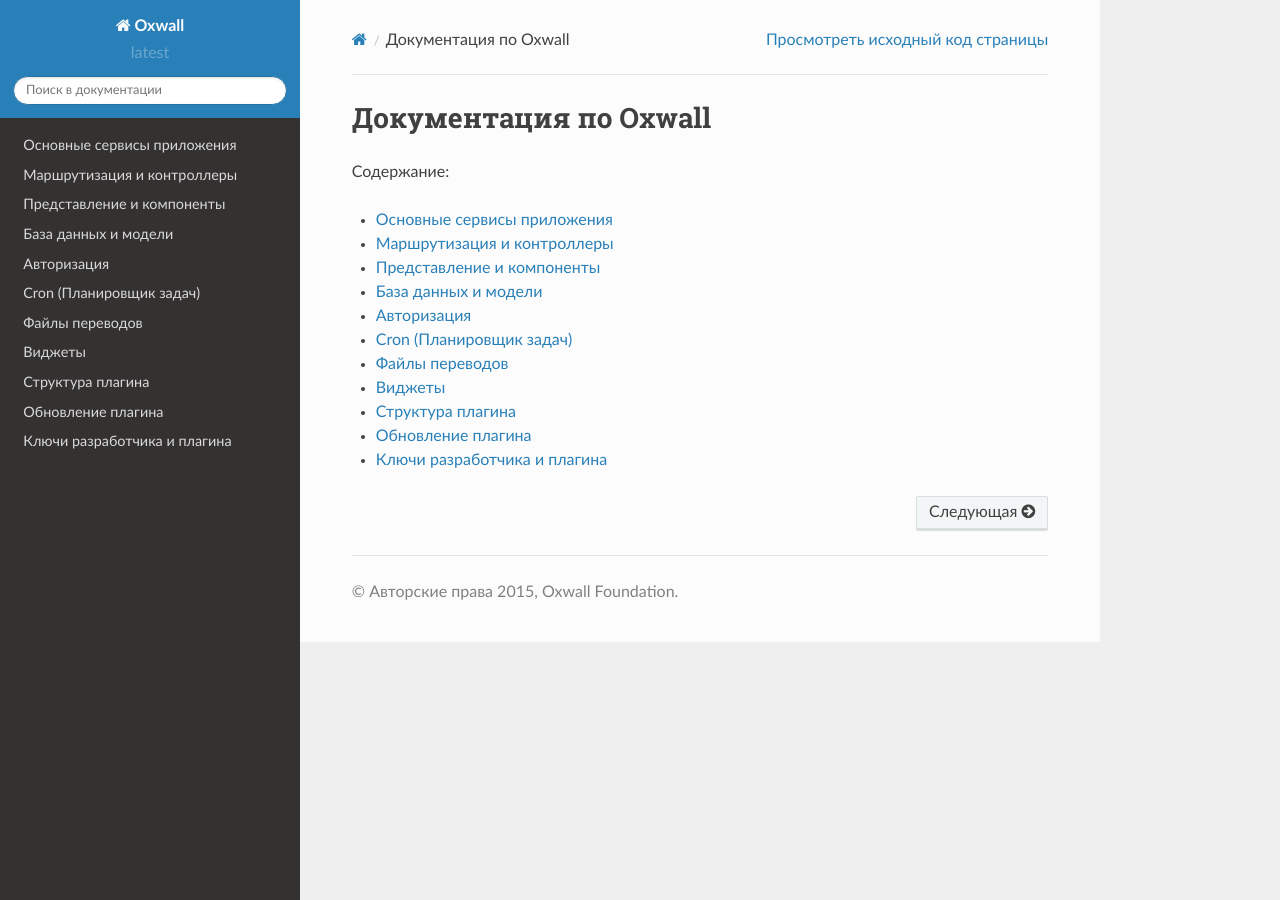
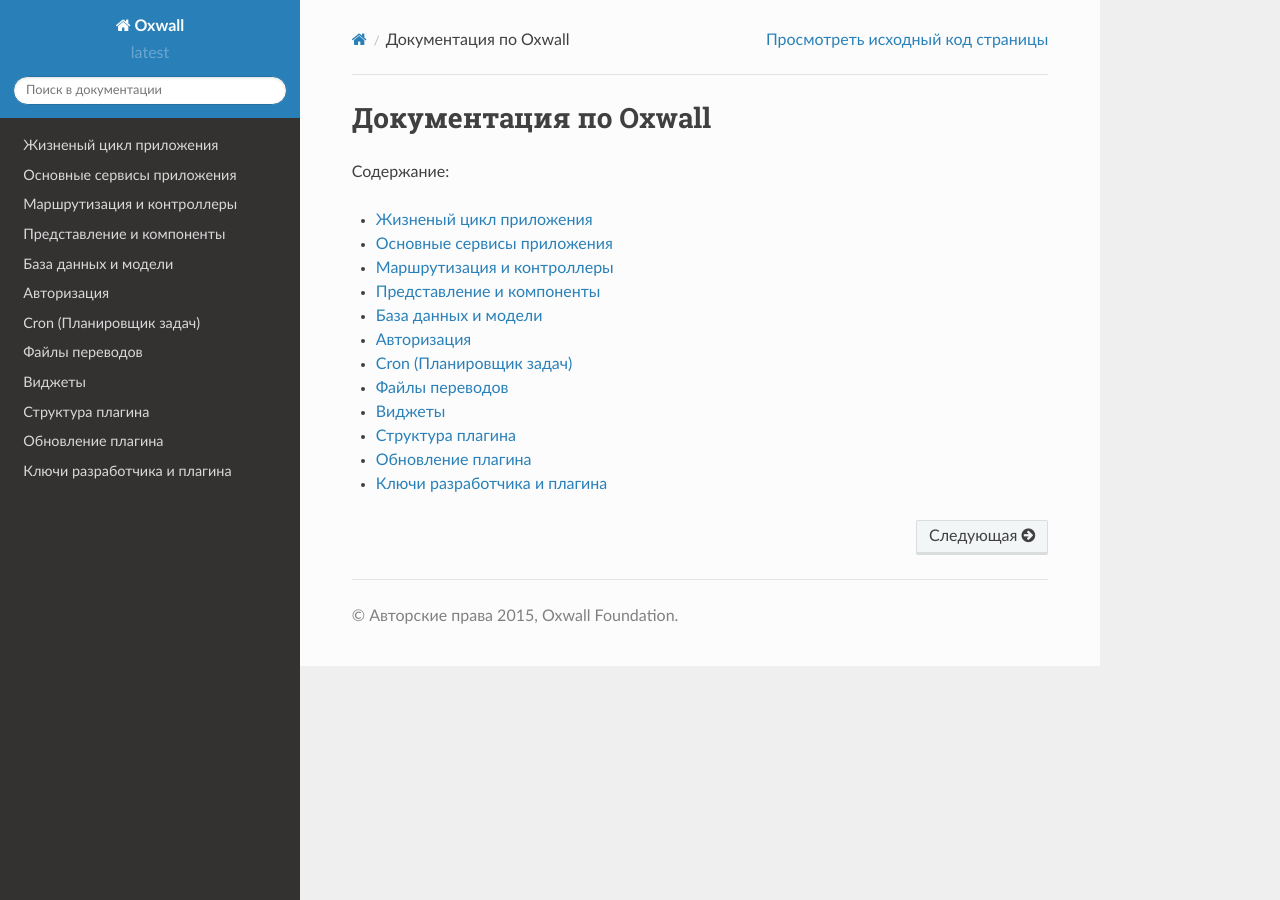
Before and after one commit to oxwall/docs-tech-ru, a Sphinx documentation site: the page built from docs/source/index.rst, in a window 1280 px wide. Built offline with Sphinx 7.4.7 and the Read the Docs theme 2.0.0, drawn with Linux system fonts in a browser that asks for light colours; some of the changed lines change nothing that is shown.

Commit message:
add a lifecycle page

```diff
--- /dev/null
+++ b/docs/source/application_lifecycle.rst
@@ -0,0 +1,141 @@
+.. _application_lifecycle-label:
+
+Жизненый цикл приложения
+========================
+
+Жизненный цикл приложения начинается с файла -  **index.php**, который является единственной точкой входа, другими словами все запросы поступающие от клиентов
+направляются прямо в этот файл (реализация паттерна - `Front controller <https://en.wikipedia.org/wiki/Front_controller>`_).
+Такое поведение задано с помощью директив файла **.htaccess** который находится в корне приложения и имеет следующие настройки:
+
+.. code-block:: .htaccess
+
+    Options +FollowSymLinks
+    RewriteEngine On
+
+    RewriteCond %{REQUEST_URI} !^/index\.php
+    RewriteCond %{REQUEST_URI} !/ow_updates/index\.php
+    RewriteCond %{REQUEST_URI} !/ow_updates/
+    RewriteCond %{REQUEST_URI} !/ow_cron/run\.php
+    RewriteCond %{REQUEST_URI} !/e500\.php
+    RewriteCond %{REQUEST_URI} !/captcha\.php
+    #RewriteCond %{REQUEST_URI} (/|\.php|\.html|\.htm|\.xml|\.feed|robots\.txt|\.raw|/[^.]*)$  [NC]
+    RewriteCond %{REQUEST_FILENAME} (/|\.php|\.html|\.htm|\.xml|\.feed|robots\.txt|\.raw|/[^.]*)$  [NC]
+    RewriteRule (.*) index.php
+
+Инициализация программного окружения
+------------------------------------
+
+После того как запрос был передан в файл **index.php** в нем начинается серия инициализаций программного окружения.
+
+#. Инициализация констант.
+#. Инициализация автолоадеров.
+#. Инициализация профайлера.
+#. Инициализация логирования.
+#. Инициализация сессий.
+
+Инициализация приложения
+------------------------
+
+На этапе инициализации приложения происходит ряд важных установок и вызовов на которые можно повлиять из плагинов ниже перечислены наиболее важные из них:
+
+
+Определение контекста приложения.
++++++++++++++++++++++++++++++++++
+
+В Oxwall  существует 3 контекста: мобильный, десктопный и api. После определения контекста, приложение просто регистрирует пекеджпойинтеры (неймспейсы),
+т.е по сути подключает файлы инициализации из определенного контекста. На данный момент из кода плагинов не возможно программно поменять контекст.
+
+
+Инициализация плагинов.
++++++++++++++++++++++++
+
+На данном этапе у каждого установленного и активного плагина вызывается файл init.php (:ref:`plugin-structure-label`) который регистрирует ресурсы плагина
+(маршрутизация контроллеров, системные события итд). После инициализации плагинов срабатывает системное событие которое оповещает приложение о том, что инициализация плагинов закончена:
+
+.. code-block:: php
+
+    $event = new OW_Event(OW_EventManager::ON_PLUGINS_INIT);
+    OW::getEventManager()->trigger($event);
+
+Это событие можно использовать в свои целях, к примеру после загрузки всех плагинов можно выполнить логику своего плагина.
+
+.. code-block:: php
+
+    class MYSUPERPLUGIN_CLASS_EventHandler
+    {
+        public function genericInit()
+        {
+          OW::getEventManager()->bind(OW_EventManager::ON_PLUGINS_INIT, array($this, 'afterPluginsInit'));
+        }
+
+        public function afterPluginsInit')
+        {
+            // do something...
+        }
+    }
+
+Инициализация темы.
++++++++++++++++++++
+
+Далее приложение пытается определить тему по умолчанию (тема по умолчанию задается в настройках админ панели) и активировать ее,
+взяв название темы из системных настроек приложения. Однако плагины могут повлиять на этот процесс, для этого нужно подписаться
+на системное событие и передать в него название другой темы. Пример системного события:
+
+.. code-block:: php
+
+    $activeThemeName = OW::getEventManager()->call('base.get_active_theme_name');
+    $activeThemeName = $activeThemeName ? $activeThemeName : OW::getConfig()->getValue('base', 'selectedTheme');
+
+Меняем дефолтную тему
+
+.. code-block:: php
+
+    class MYSUPERPLUGIN_CLASS_EventHandler
+    {
+        public function genericInit()
+        {
+          OW::getEventManager()->bind(‘base.get_active_theme_name’, array($this, 'changeTheme'));
+        }
+
+        public function changeTheme()
+        {
+            return ‘new_theme_name’;
+        }
+    }
+
+Инициализация объекта ответа.
++++++++++++++++++++++++++++++
+
+В самом конце инициализации приложения, создается объект ответа "Response", который и будет в последствии возвращен клиенту.
+В этом объекте содержаться заголовки ответа, которые можно менять по ходу жизненного цикла приложения.
+А также объект документ "Document", который содержит непосредственно сгенерированный html код.
+Сторонние плагины имеют возможность изменять содержимое объекта документ, для этого существует ряд системных событий
+
+1. Событие срабатывает, перед отправкой сгенерированного контента клиенту
+
+.. code-block:: php
+
+    $event = new OW_Event(OW_EventManager::ON_BEFORE_DOCUMENT_RENDER);
+    OW::getEventManager()->trigger($event);
+
+2. Событие срабатывает, после отправки сгенерированного контента клиенту
+
+.. code-block:: php
+
+    $event = new OW_Event(OW_EventManager::ON_AFTER_DOCUMENT_RENDER);
+    OW::getEventManager()->trigger($event);
+
+После инициализации приложения срабатывает событие:
+
+.. code-block:: php
+
+    $event = new OW_Event(OW_EventManager::ON_APPLICATION_INIT);
+    OW::getEventManager()->trigger($event);
+
+
+Инициализация контроллера
++++++++++++++++++++++++++
+
+После инициализации приложения, **oxwall** пытается определить название контроллера, и действия которому нужно передать управление.
+Для этого сравнивается URL клиента и список зарегистрированных маршрутов. Если маршрут не найден то генерируется исключительная ситуация и идет
+перенаправление на контроллер отображающий 404 ошибку.
--- a/docs/source/index.rst
+++ b/docs/source/index.rst
@@ -6,6 +6,7 @@
 .. toctree::
     :maxdepth: 1
 
+    application_lifecycle
     main_application_service
     routing
     view_components
--- a/docs/source/plugin_structure.rst
+++ b/docs/source/plugin_structure.rst
@@ -5,7 +5,7 @@
 
 Oxwall является одной из самых простых MVC структурированных платформ. Он отлично подходит для разработчиков, желающих разобраться в работе веб-фреймворков, написанных на PHP.
 
-Плагины Oxwall разрабатываются, основываясь на принципах паттерна MVC. Составляющие шаблона проектирования - `MVC (Model View Controller) <https://ru.wikipedia.org/wiki/Model-View-Controller>`_. Ниже можно более подробно ознакомиться с этими понятиями, а также увидеть структуру плагина.
+Плагины Oxwall разрабатываются, основываясь на принципах паттерна MVC. Составляющие шаблона проектирования - `MVC (Model View Controller) <https://en.wikipedia.org/wiki/Model%E2%80%93view%E2%80%93controller>`_. Ниже можно более подробно ознакомиться с этими понятиями, а также увидеть структуру плагина.
 
 Model (Модель)
 --------------
@@ -13,7 +13,7 @@
 Model позволяет осуществлять непосредственное взаимодействие с базой данных или с другими источниками данных,
 получая информацию и представляя ее в нужном виде для отображения.
 Model в основном состоит из запросов к базе данных, а также возможности преобразования данных в необходимый формат.
-В Oxwall используется технология `ORM <https://ru.wikipedia.org/wiki/ORM>`_, но также остается возможность писать прямые запросы (минуя ORM) к базе данных.
+В Oxwall используется технология `ORM <https://en.wikipedia.org/wiki/Object-relational_mapping>`_, но также остается возможность писать прямые запросы (минуя ORM) к базе данных.
 Подробнее о моделях можно прочитать в разделе - ":ref:`data-base-label`".
 
 View (Представление)
--- a/docs/source/plugin_update.rst
+++ b/docs/source/plugin_update.rst
@@ -29,7 +29,7 @@
         <licenseUrl>http://www.oxwall.org/store/oscl</licenseUrl>
     </plugin>
 
-Мы нашли и исправили ошибку и теперь просто повышаем номер `билда <https://ru.wikipedia.org/wiki/%D0%A1%D0%B1%D0%BE%D1%80%D0%BA%D0%B0_%28%D0%BF%D1%80%D0%BE%D0%B3%D1%80%D0%B0%D0%BC%D0%BC%D0%B8%D1%80%D0%BE%D0%B2%D0%B0%D0%BD%D0%B8%D0%B5%29>`_ в нашем **plugin.xml** c **1** до **2**. И наш результирующий файл стал выглядеть так:
+Мы нашли и исправили ошибку и теперь просто повышаем номер `билда <https://en.wikipedia.org/wiki/Software_build>`_ в нашем **plugin.xml** c **1** до **2**. И наш результирующий файл стал выглядеть так:
 
 .. code-block:: xml
 
```
